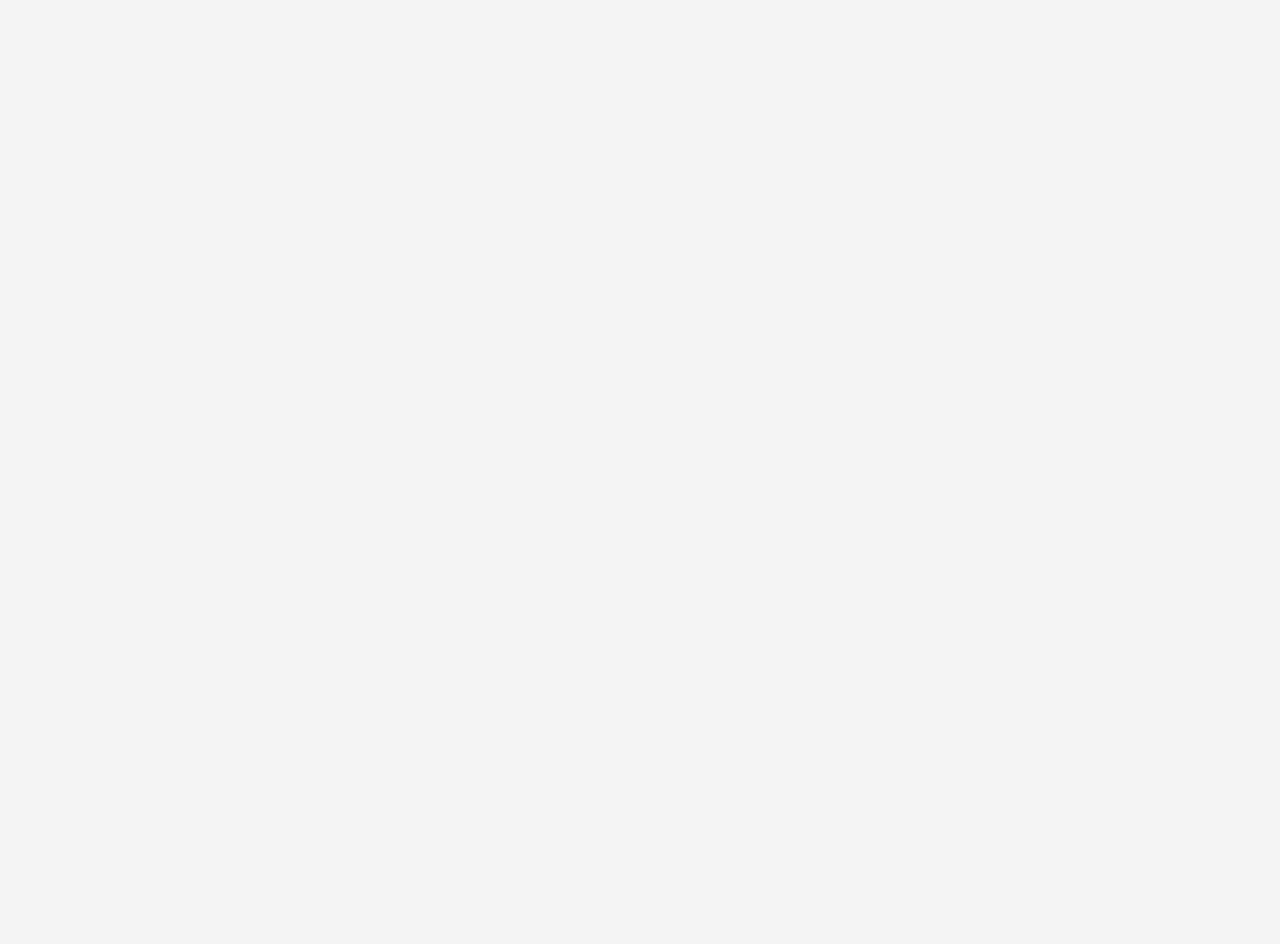
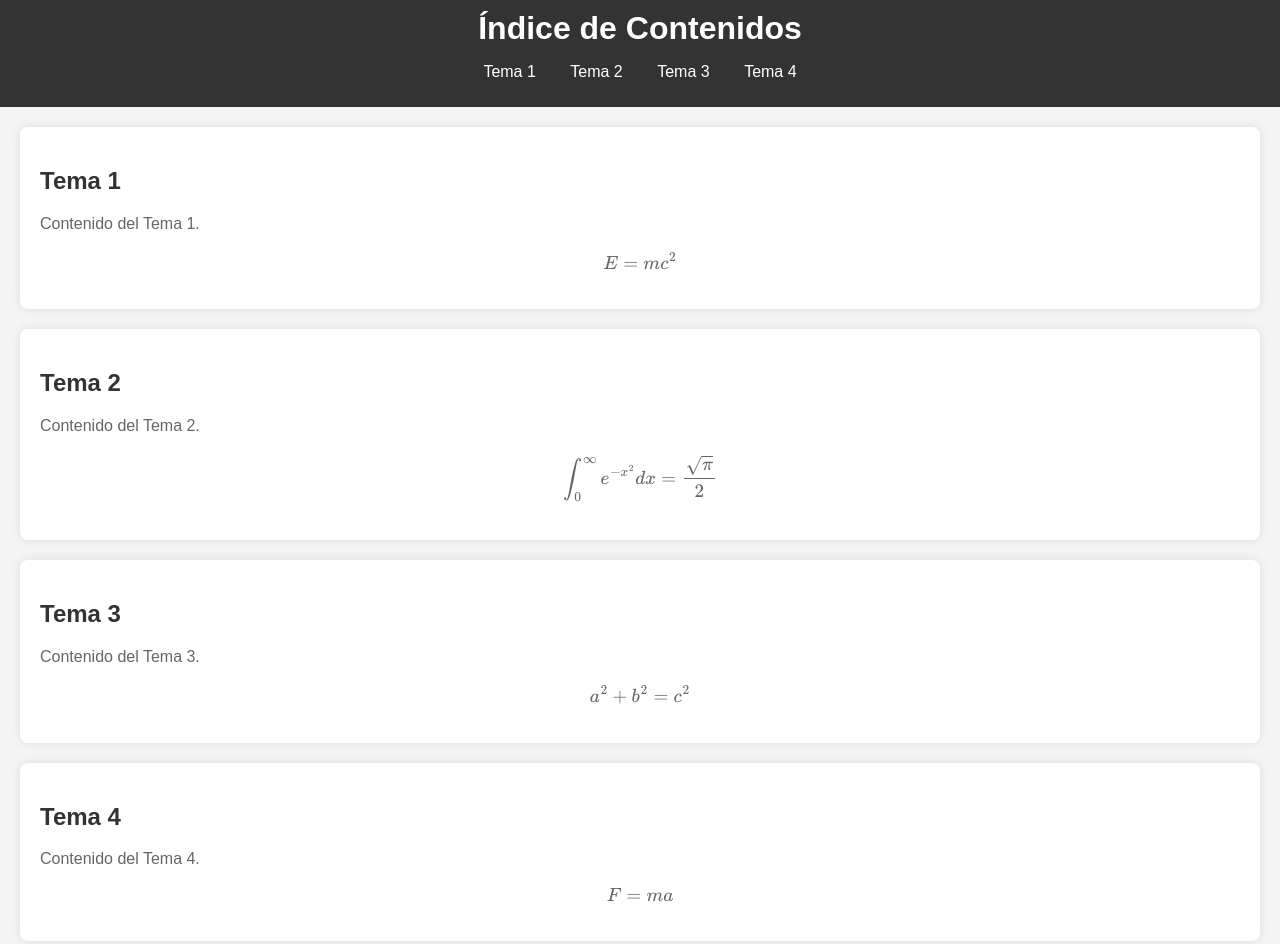
Before and after one commit to anfalear/anfalearnotasmultivariable, a plain HTML site: page index.html in a window 1280 px wide. Before the commit the page ends 800 px from the top, so only its background shows below. Drawn offline with nearby package versions, Linux system fonts and the light colour scheme.

Commit message:
Agregar estructura y estilos iniciales

```diff
--- a/index.html
+++ b/index.html
@@ -3,32 +3,78 @@
 <head>
     <meta charset="UTF-8">
     <meta name="viewport" content="width=device-width, initial-scale=1.0">
-    <title>Problemario de Cálculo en Varias Variables</title>
+    <title>Temas Vistos</title>
     <link rel="stylesheet" href="style.css">
     <script src="https://polyfill.io/v3/polyfill.min.js?features=es6"></script>
     <script id="MathJax-script" async src="https://cdn.jsdelivr.net/npm/mathjax@3/es5/tex-mml-chtml.js"></script>
-    <meta charset="UTF-8"> <meta name="viewport" content="width=device-width, initial-scale=1.0"> <title>Mi Portafolio</title> <style> body { font-family: Arial, sans-serif; margin: 0; padding: 0; background-color: #f4f4f4; } .container { width: 80%; margin: auto; overflow: hidden; } header { background: #333; color: #fff; padding-top: 30px; min-height: 70px; border-bottom: #77ab59 3px solid; } header a { color: #fff; text-decoration: none; text-transform: uppercase; font-size: 16px; } header ul { padding: 0; list-style: none; } header ul li { display: inline; padding: 0 20px 0 20px; } #showcase { min-height: 400px; background: url('https://source.unsplash.com/random/1920x1080') no-repeat 0 -400px; text-align: center; color: #fff; } #showcase h1 { margin-top: 100px; font-size: 55px; margin-bottom: 10px; } #showcase p
 </head>
 <body>
-    <h1>Problemario de Cálculo en Varias Variables</h1>
-    <p>Bienvenido al problemario de Cálculo en Varias Variables</p>
+    <header>
+        <h1>Índice de Contenidos</h1>
+        <nav>
+            <ul>
+                <li><a href="#tema1">Tema 1</a></li>
+                <li><a href="#tema2">Tema 2</a></li>
+                <li><a href="#tema3">Tema 3</a></li>
+                <li><a href="#tema4">Tema 4</a></li>
+            </ul>
+        </nav>
+    </header>
 
-    <h2>Código LaTeX</h2>
-    <p>
+    <section id="tema1">
+        <h2>Tema 1</h2>
+        <p>Contenido del Tema 1.</p>
+        <p>
 
 
 \[
-        E = mc^2
-        \]
+            E = mc^2
+            \]
 
 
-    </p>
+        </p>
+    </section>
 
-    <h2>Imágenes</h2>
-    <img src="images/graficaft.png" alt="Ejemplo de Imagen">
+    <section id="tema2">
+        <h2>Tema 2</h2>
+        <p>Contenido del Tema 2.</p>
+        <p>
 
-    <h2>Scripts de Python</h2>
-    <a href="scripts/plano.py" download>Descargar script de ejemplo</a>
-    <header> <div class="container"> <h1>Mi Portafolio</h1> <nav> <ul> <li><a href="#">Inicio</a></li> <li><a href="#">Proyectos</a></li> <li><a href="#">Sobre Mí</a></li> <li><a href="#">Contacto</a></li> </ul> </nav> </div> </header> <section id="showcase"> <div class="container"> <h1>Bienvenido a Mi Portafolio</h1> <p>Explora mis proyectos y habilidades.</p> </div> </section>
+
+\[
+            \int_0^\infty e^{-x^2} dx = \frac{\sqrt{\pi}}{2}
+            \]
+
+
+        </p>
+    </section>
+
+    <section id="tema3">
+        <h2>Tema 3</h2>
+        <p>Contenido del Tema 3.</p>
+        <p>
+
+
+\[
+            a^2 + b^2 = c^2
+            \]
+
+
+        </p>
+    </section>
+
+    <section id="tema4">
+        <h2>Tema 4</h2>
+        <p>Contenido del Tema 4.</p>
+        <p>
+
+
+\[
+            F = ma
+            \]
+
+
+        </p>
+    </section>
 </body>
 </html>
--- a/style.css
+++ b/style.css
@@ -1,28 +1,48 @@
 body {
     font-family: Arial, sans-serif;
-    margin: 20px;
+    background-color: #f4f4f4;
+    margin: 0;
+    padding: 0;
 }
 
-h1, h2 {
+header {
+    background-color: #333;
+    color: #fff;
+    padding: 10px 0;
+    text-align: center;
+}
+
+header h1 {
+    margin: 0;
+}
+
+nav ul {
+    list-style: none;
+    padding: 0;
+}
+
+nav ul li {
+    display: inline;
+    margin: 0 15px;
+}
+
+nav ul li a {
+    color: #fff;
+    text-decoration: none;
+}
+
+section {
+    margin: 20px;
+    padding: 20px;
+    background-color: #fff;
+    border-radius: 8px;
+    box-shadow: 0 0 10px rgba(0, 0, 0, 0.1);
+}
+
+h2 {
     color: #333;
 }
 
-pre {
-    background-color: #f4f4f4;
-    padding: 10px;
-    border-radius: 5px;
+p {
+    color: #666;
 }
-
-img {
-    max-width: 100%;
-    height: auto;
-}
-
-a {
-    color: #0066cc;
-    text-decoration: none;
-}
-
-a:hover {
-    text-decoration: underline;
-}
```
